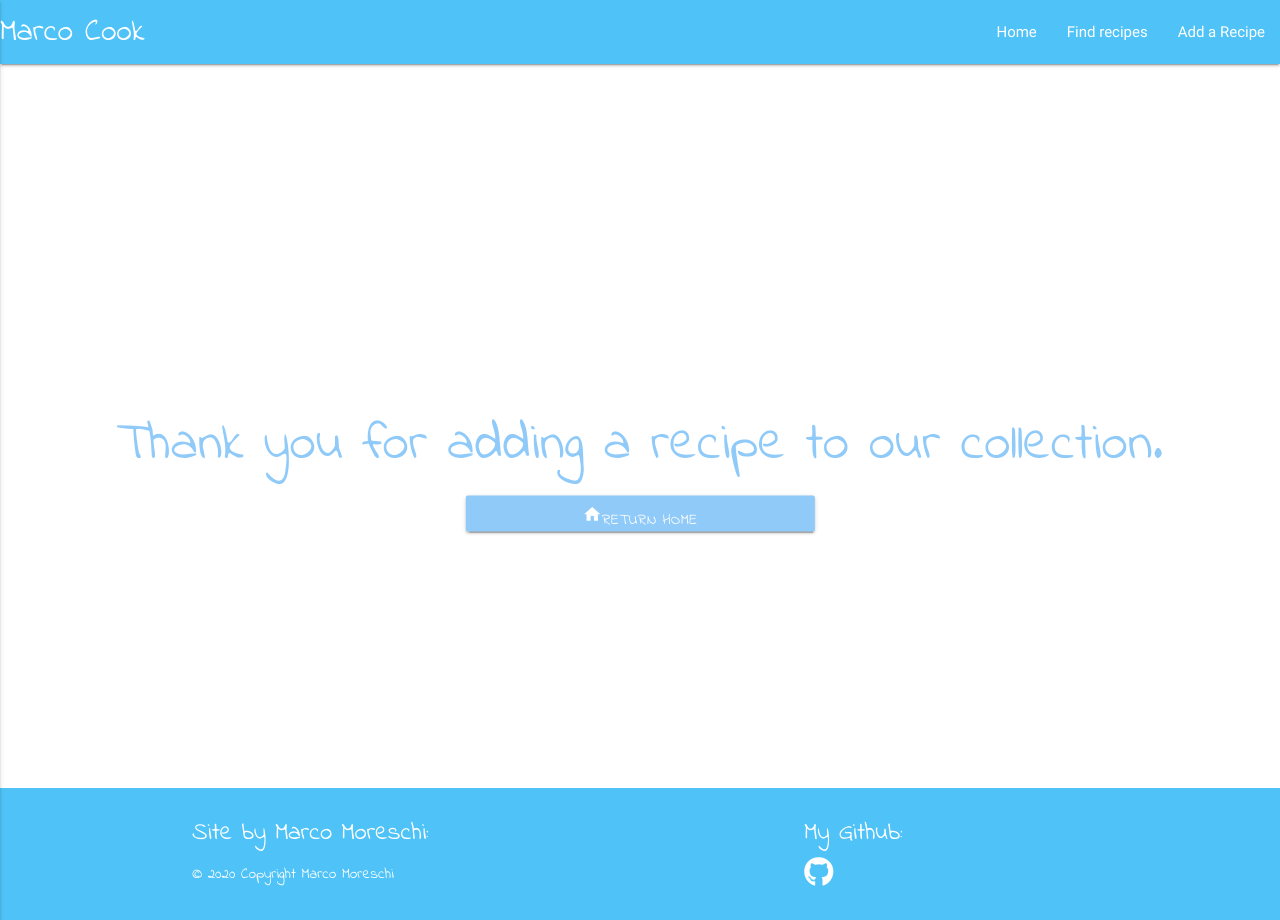
After one commit to marcomoreschi/milestone-3, a Flask app: page /thanks in a window 1280 px wide. The commit adds this page. Run offline with Flask 2, Linux system fonts and the light colour scheme; some libraries are stand-ins or nearby versions.

Commit message:
Added Thanks Page

```diff
--- a/app.py
+++ b/app.py
@@ -34,13 +34,27 @@ def pastaallanorma():
 def fishandchips():
     return render_template("fishandchips.html")
 
+#////////////////////////////////////////////////# Add saltimbocca
+@app.route('/thanks')
+def thanks():
+    return render_template("thanks.html")
+
 
 #////////////////////////////////////////////////# Add recipe page
 @app.route('/add_recipe')
 def add_recipe():
+    cuisines = mongo.db.cuisine_recipe.find()
+    type_cuisines = mongo.db.type_recipe.find()
     return render_template("addrecipe.html",
-    cuisine=mongo.db.cuisine_recipe.type_recipe.find())
+    cuisines= cuisines, type_cuisines=type_cuisines)
 
+
+#////////////////////////////////////////////////# Button Add Recipe
+@app.route('/insert_recipe', methods=['POST'])
+def insert_recipe():
+    recipe = mongo.db.cook_recipe
+    recipe.insert_one(request.form.to_dict())
+    return redirect(url_for('thanks'))
 
 
 
--- a/static/css/style.css
+++ b/static/css/style.css
@@ -42,3 +42,27 @@ a {
 .carousel {
     height: 360px;
 }
+
+#thankspage{
+    margin: 0;
+    position: absolute;
+    top: 50%;
+    left: 50%;
+    margin-right: -50%;
+    transform: translate(-50%, -50%)
+}
+
+/*Responsive*/
+
+/*if screen width is less than or equal to 767px then*/
+
+@media(max-width: 767px){
+    #thankspage{
+    margin: 0;
+    bottom: -20%;
+    top: 50%;
+    left: 50%;
+    margin-right: -50%;
+    transform: translate(-50%, -50%)
+    }
+}
--- a/templates/base.html
+++ b/templates/base.html
@@ -32,7 +32,7 @@
                 <ul class="side-nav" id="mobile-demo">
                     <li><a href="#">Home</a></li>
                     <li><a href="#">Find a Recipe</a></li>
-                    <li><a href="#">Add a Recipe</a></li>
+                    <li><a href="{{url_for('add_recipe')}}">Add a Recipe</a></li>
                 </ul>
             </div>
         </nav>
--- a/templates/index.html
+++ b/templates/index.html
@@ -86,7 +86,7 @@
                 <p class="standard-font">Click below to add a recipe to our site.</p>
             </div>
             <div>
-              <a href="#" class="waves-effect waves-light btn blue lighten-3 hoverable col s8 offset-s2 title-font white-text">Add a recipe</a>
+              <a href="{{url_for('add_recipe')}}" class="waves-effect waves-light btn blue lighten-3 hoverable col s8 offset-s2 title-font white-text">Add a recipe</a>
             </div>
         </div>
     </div>
--- /dev/null
+++ b/templates/thanks.html
@@ -0,0 +1,17 @@
+{% extends 'base.html' %} {% block content%}
+
+
+<!--Thank you page:-->
+<!--Users are sent to this page after they submit a recipe.-->
+<!--This gives users assured feedback that their recipe has been added.-->
+
+<div class="row" id="thankspage">
+    <h2 class="center-align title-font center blue-text text-lighten-3">Thank you for adding a recipe to our collection.</h2>
+
+    <a href="{{url_for('index')}}" class="waves-effect waves-light btn blue lighten-3 title-font hoverable col s12 m4 offset-m4"><i class="material-icons">home</i>Return Home</a>
+</div>
+
+
+
+
+{% endblock %}
```
Also changed, not shown: templates/addrecipe.html (+5 -5 lines).
